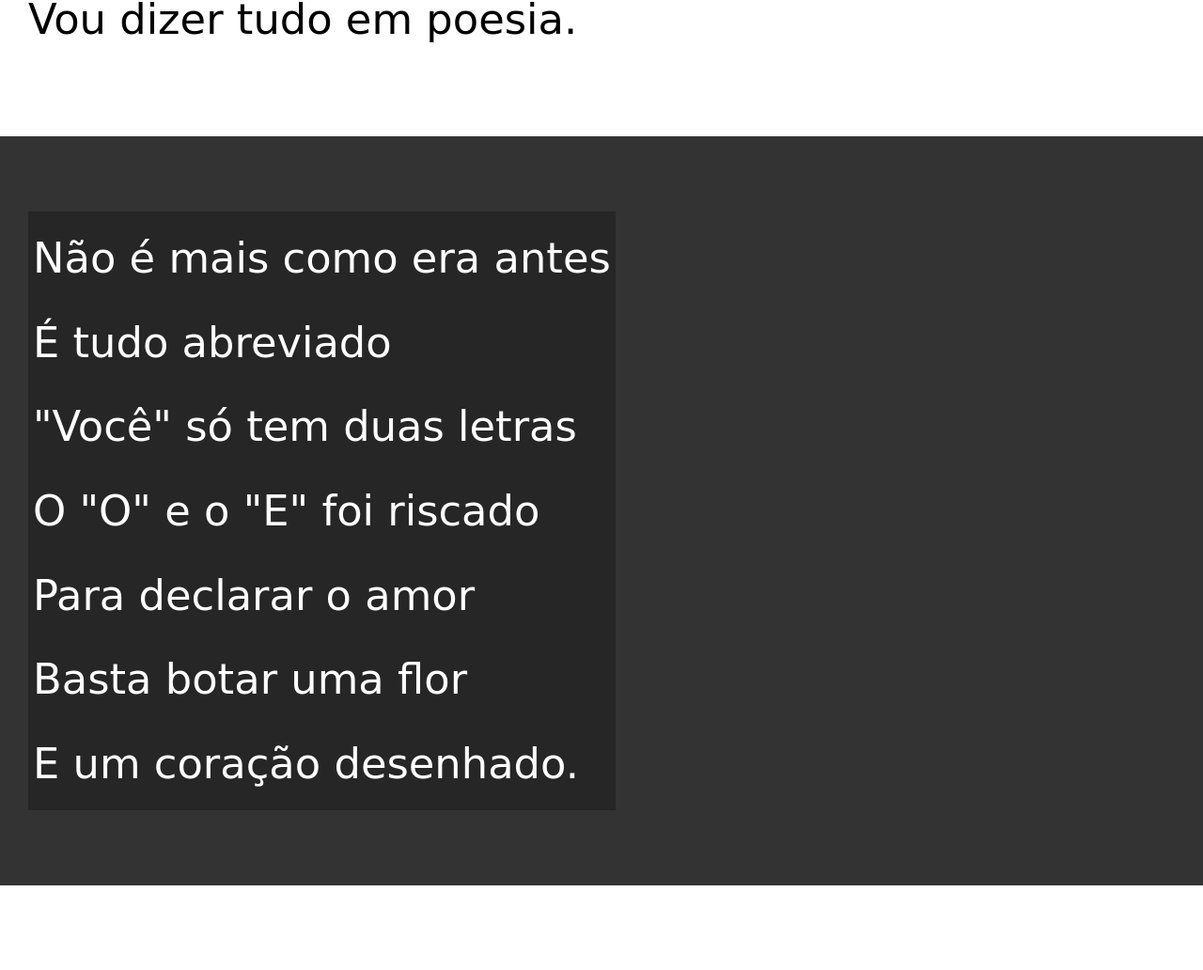
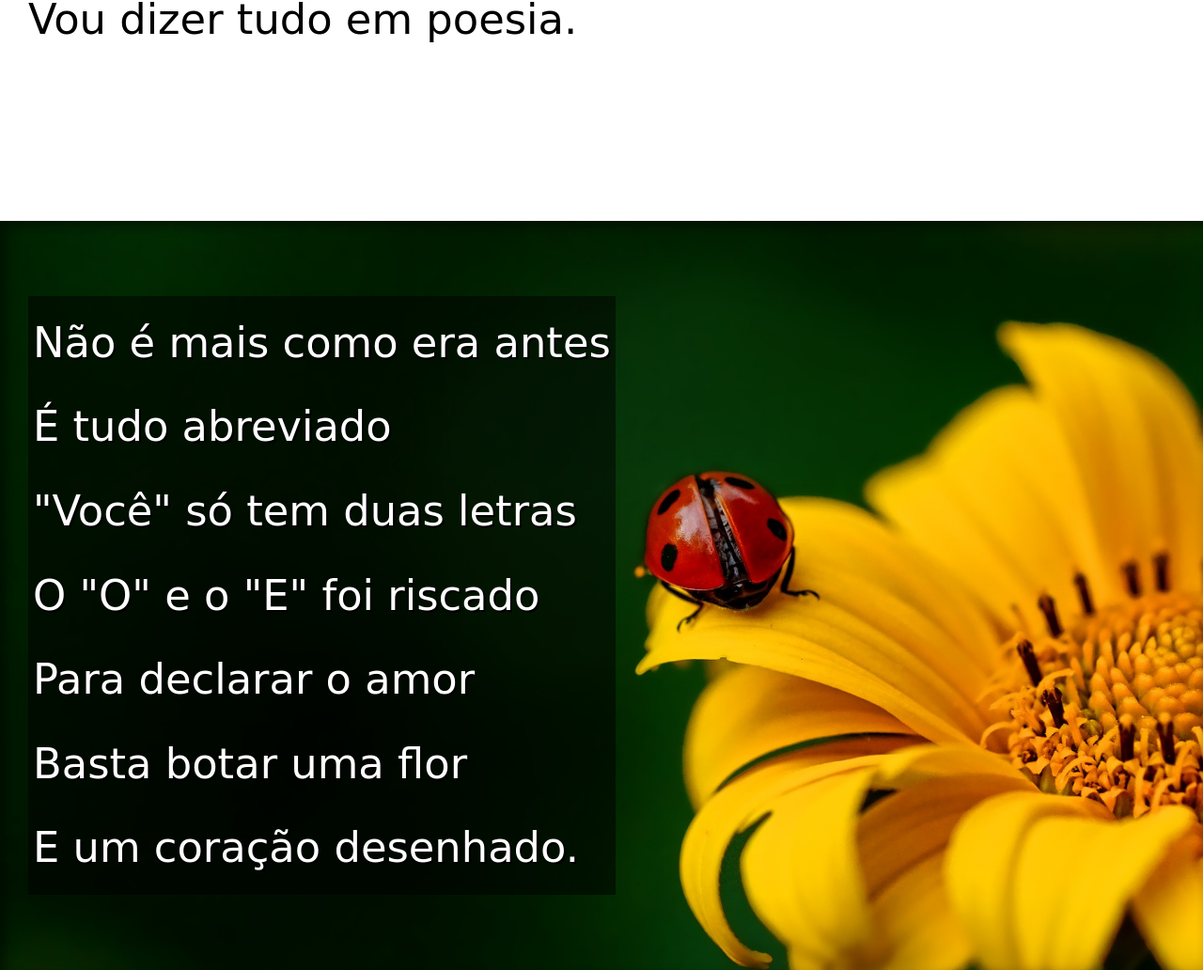
Before and after one commit to gabrielhtalves/html5-css3, a plain HTML site: page desafios/d012/projeto-cordel.html in a window 1280 px wide. Shown: the part 902-1934 px from the top of the page at 94% size. Drawn offline with Linux system fonts and the light colour scheme; a web font is replaced by a local one.

Commit message:
ultimos ajustes desafio 012

```diff
--- a/desafios/d012/estilo/style.css
+++ b/desafios/d012/estilo/style.css
@@ -57,6 +57,10 @@ section {
     font-size: 3.5vw;
 }
 
+section > p {
+    padding-bottom: 2em;
+}
+
 section.normal {
     background-color: white;
     color: black;
@@ -65,12 +69,25 @@ section.normal {
 section.imagem {
     background-color: rgb(51, 51, 51);
     color: white;
+    box-shadow: inset 6px 6px 13px 0px rgba(0, 0, 0, 0.473);
+    background-size: cover;
+    background-attachment: fixed;
 }
 
 section.imagem > p {
     display: inline-block;
     padding: 5px;
-    background-color: rgb(0, 0, 0, 0.253)
+    background-color: rgb(0, 0, 0, 0.514);
+    text-shadow: 2px 2px 0px black;
+}
+
+section#img01 {
+    background-image: url(../imagens/background001.jpg);
+    background-position: right center;
+}
+
+section#img02 {
+    background-image: url(../imagens/background002.jpg);
 }
 
 footer {
--- a/desafios/d012/projeto-cordel.html
+++ b/desafios/d012/projeto-cordel.html
@@ -25,7 +25,7 @@
         </p>
     </section>
 
-    <section class="imagem">
+    <section class="imagem" id="img01">
         <p>
             Não é mais como era antes <br>
             É tudo abreviado <br>
@@ -59,7 +59,7 @@
         </p>
     </section>
 
-    <section class="imagem">
+    <section class="imagem" id="img02">
         <p>
             Tenho saudade das cartas <br>
             Escritas com a própria mão <br>
```
